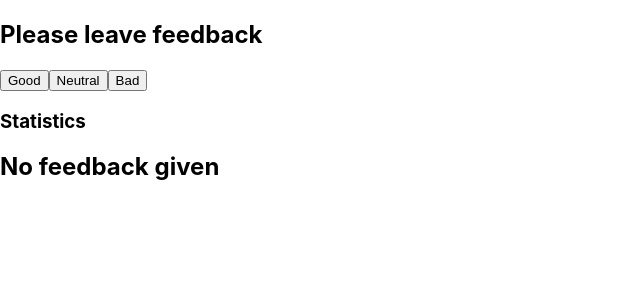
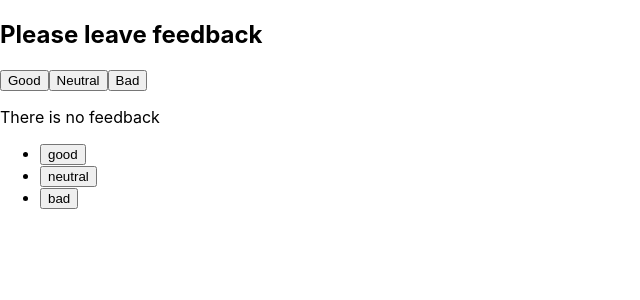
Before and after one commit to SKhrebtan/goit-react-hw-04-feedback, a React (Create React App) app: page / in a window 1280 px wide. Shown: the top 300 px of the page, without its empty margins (0-640 px from the left). Built offline with nearby package versions, Linux system fonts and the light colour scheme.

Commit message:
vge palae

```diff
--- a/src/components/App.jsx
+++ b/src/components/App.jsx
@@ -1,9 +1,64 @@
-import Feedback from './Feedback';
+import React, { Component } from 'react';
+import Statistics from './Statistics';
+import Notification from './Notification'
+import { FeedbackOptions } from './FeedbackOptions/FeedbackOptions'
 
-export const App = () => {
-  return (
-    <div>
-      <Feedback />
-    </div>
-  );
-};
+class App extends Component {
+   state = {
+  good: 0,
+  neutral: 0,
+  bad: 0
+  }
+
+
+
+    onButtonClick = e => {
+    const option = e.target.name;
+    if (option) {
+      this.setState(prevState => ({ [option]: prevState[option] + 1 }));
+    }
+  };
+
+
+    handleIncrement = () => {
+        this.setState(prevState => ({good: prevState.good + 1}))
+    }
+   handleIncrementN = () => {
+        this.setState(prevState => ({neutral: prevState.neutral + 1}))
+    }
+    handleIncrementB = () => {
+        this.setState(prevState => ({bad: prevState.bad + 1}))
+    }
+
+    countTotalFeedback = (a,b,c) => {
+        return (a + b + c) ;
+
+    }
+
+    countPositiveFeedbackPercentage = (total, positive) => {
+        return `${(positive / total * 100)}%`;
+
+    }
+  render() {
+    const options = Object.keys(this.state);
+    const handleClickButton = this.handleClickButton;
+    const { good, neutral, bad } = this.state;
+
+            let totalAmount = this.countTotalFeedback(good, neutral, bad);
+        let positivePercentage = this.countPositiveFeedbackPercentage(totalAmount, good);
+               return (
+                   <div>
+                         <h2>Please leave feedback</h2>
+                <button type="button" onClick={this.handleClickButton}>Good</button>
+                <button type="button" onClick={this.handleIncrementN}>Neutral</button>
+                   <button type="button" onClick={this.handleIncrementB}>Bad</button>
+                   {(totalAmount > 0) ? (<Statistics good={good} neutral={neutral} bad={bad} total={totalAmount} positivePercentage={positivePercentage} />)
+                     : (<Notification message="There is no feedback" />)}
+                   <FeedbackOptions options={options} onLeaveFeedback={this.onButtonClick}/>
+                    </div>
+        )
+
+    }
+}
+
+export default App;
--- a/src/components/Feedback/Feedback.jsx
+++ /dev/null
@@ -1,74 +0,0 @@
-import React, { Component } from 'react';
-
-class Feedback extends Component {
-   state = {
-  good: 0,
-  neutral: 0,
-  bad: 0
-    }
-
-
-    handleIncrement = () => {
-        this.setState(prevState => ({good: prevState.good + 1}))
-    }
-   handleIncrementN = () => {
-        this.setState(prevState => ({neutral: prevState.neutral + 1}))
-    }
-    handleIncrementB = () => {
-        this.setState(prevState => ({bad: prevState.bad + 1}))
-    }
-
-    countTotalFeedback = (a,b,c) => {
-        return (a + b + c) ;
-
-    }
-
-    countPositiveFeedbackPercentage = (total, positive) => {
-        return `${(positive / total * 100)}%`;
-
-    }
-
-
-
-    render() {
-        const { good, neutral, bad } = this.state;
-        let totalAmount = this.countTotalFeedback(good, neutral, bad);
-        let positivePercentage = this.countPositiveFeedbackPercentage(totalAmount, good);
-               return (
-                   <div>
-                         <h2>Please leave feedback</h2>
-                <button type="button" onClick={this.handleIncrement}>Good</button>
-                <button type="button" onClick={this.handleIncrementN}>Neutral</button>
-                <button type="button" onClick={this.handleIncrementB}>Bad</button>
-                       <h3>Statistics</h3>
-                       {(totalAmount === 0) && (<h2>No feedback given</h2>)}
-
-                       {(totalAmount > 0) &&
-                           (<div>
-                            <p>Good: {good}</p>
-                            <p>Neutral: {neutral}</p>
-                            <p>Bad: {bad}</p>
-                            {(good > 0 || neutral > 0 || bad > 0) && (<p>Total: {totalAmount}</p>)}
-                     <p> Positive feedback: {positivePercentage}</p>
-                           </div>
-                          )}
-            </div>
-        )
-
-    }
-}
-
-
-export default Feedback;
-
-
-
-
-
-
-    // handleIncrement = (value) => {
-//     this.setState(prevState => ({
-//         value: prevState.value + 1
-//     }));
-//     };
-//     () => this.handleIncrement(good)
--- a/src/components/Feedback/index.js
+++ /dev/null
@@ -1 +0,0 @@
-export {default} from './Feedback.jsx'
--- /dev/null
+++ b/src/components/FeedbackOptions/FeedbackOptions.jsx
@@ -0,0 +1,19 @@
+import React from "react";
+
+export const FeedbackOptions = ({options, onLeaveFeedback}) => {
+       return (
+         <ul>
+           {options.map(option => {
+            return (
+              <li key={option}>
+                <button type="option"
+                  name={option}
+                  onClick={onLeaveFeedback}>
+                  {option}
+                </button>
+             </li>
+            )})}
+      </ul>
+      )
+
+}
--- /dev/null
+++ b/src/components/Notification/Notification.jsx
@@ -0,0 +1,7 @@
+const Notification = ({message}) => {
+    return (
+        <p>{message}</p>
+    )
+}
+
+export default Notification;
--- /dev/null
+++ b/src/components/Notification/index.js
@@ -0,0 +1 @@
+export { default } from './Notification.jsx';
--- a/src/components/Statistics/Statistics.jsx
+++ b/src/components/Statistics/Statistics.jsx
@@ -1,7 +1,19 @@
 import React from 'react';
 
-const Statistics = () => {
+const Statistics = ({ good, neutral, bad, totalAmount, positivePercentage }) => {
+        return (  <div>
+                        <h3>Statistics</h3>
+                        {(totalAmount === 0) && (<h2>No feedback given</h2>)}
 
+                           <div>
+                            <p>Good: {good}</p>
+                            <p>Neutral: {neutral}</p>
+                            <p>Bad: {bad}</p>
+                            {(good > 0 || neutral > 0 || bad > 0) && (<p>Total: {totalAmount}</p>)}
+                     <p> Positive feedback: {positivePercentage}</p>
+                    </div>
+
+</div>)
 };
 
 export default Statistics;
--- a/src/components/Statistics/index.js
+++ b/src/components/Statistics/index.js
@@ -0,0 +1 @@
+export { default } from './Statistics.jsx';
--- a/src/index.js
+++ b/src/index.js
@@ -1,6 +1,6 @@
 import React from 'react';
 import ReactDOM from 'react-dom/client';
-import { App } from 'components/App';
+import  App from 'components/App';
 import './index.css';
 
 ReactDOM.createRoot(document.getElementById('root')).render(
```
Also changed, not shown: src/components/Feedback/Feedback.module.css (deleted).
